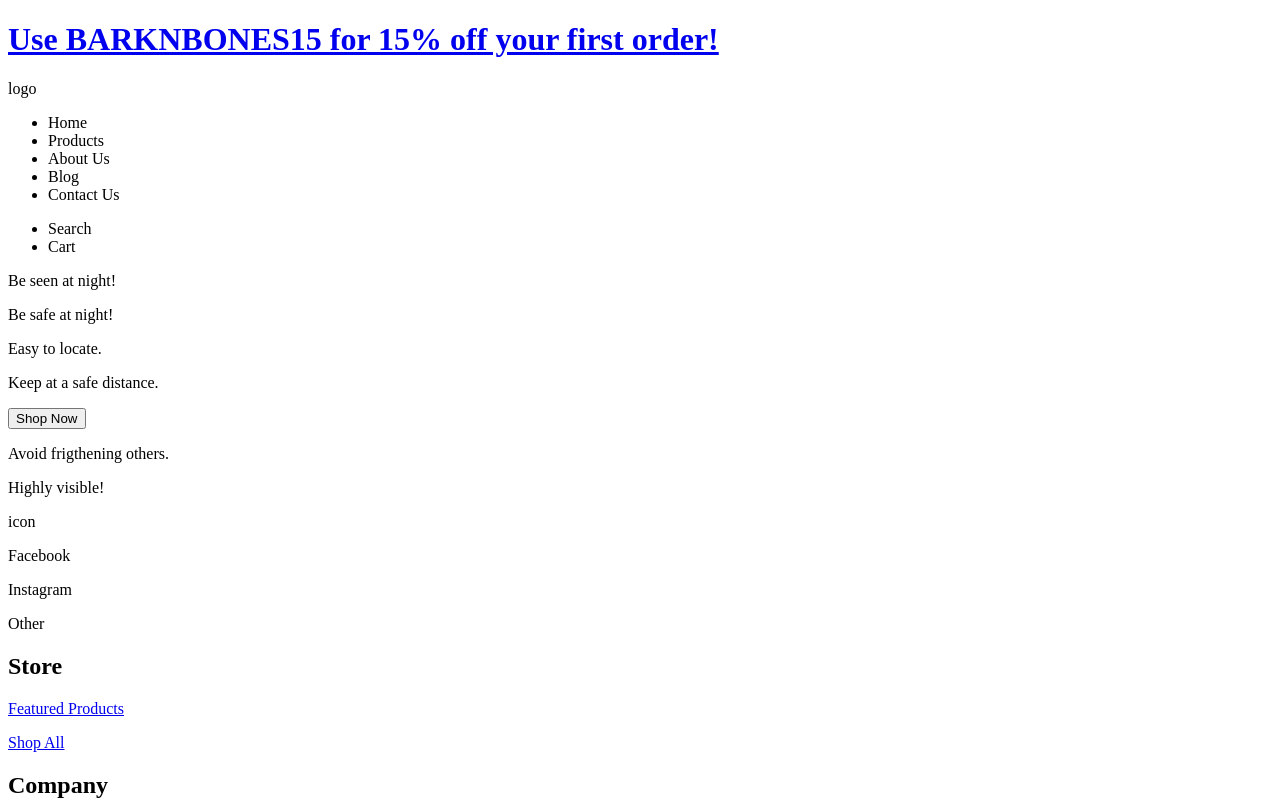
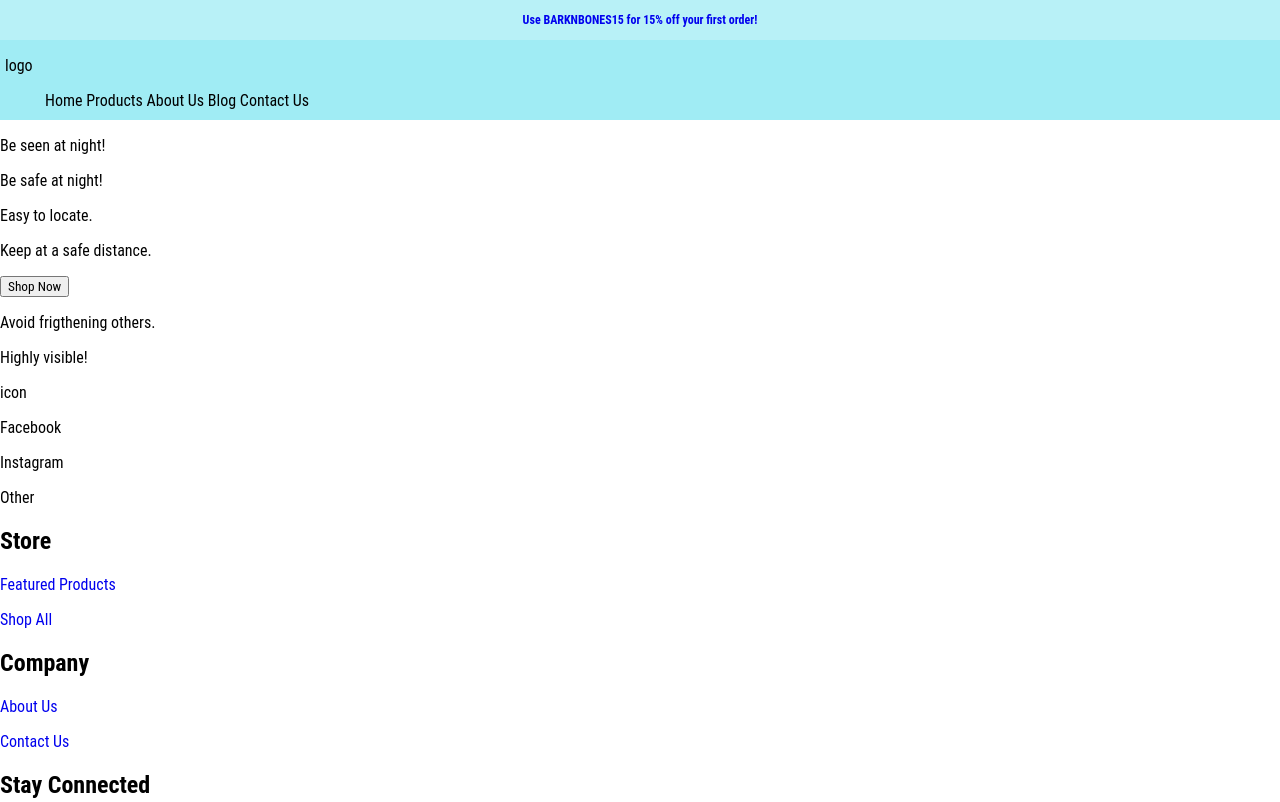
Before and after one commit to zacha0dev/web-learning, a plain HTML site: page proj1/index.html in a window 1280 px wide. Shown: the top 802 px of the page. Drawn offline with Linux system fonts and the light colour scheme.

Commit message:
add content

```diff
--- a/proj1/index.html
+++ b/proj1/index.html
@@ -2,14 +2,17 @@
 
 <html>
     <head>
+        <meta charset="UTF-8">
+		<meta name="viewport" content="width=device-width, initial-scale=1.0">
         <title>Home</title>
+        <link rel="stylesheet" href="./resources/index.css">
     </head>
     <body>
         <!-- Call to Aciton -->
         <div class="call-to-action">
             <div class="call-to-action-content-wrapper">
                <a href="#">
-                   <h1>Use BARKNBONES15 for 15% off your first order!</h1>
+                   <h1 class="call-to-action-text">Use BARKNBONES15 for 15% off your first order!</h1>
                 </a>
             </div>
         </div>
--- a/proj1/resources/index.css
+++ b/proj1/resources/index.css
@@ -1,27 +1,40 @@
 
 /* Global Styling */
-* { }
+* { box-sizing: border-box; font-family: 'Roboto Condensed', sans-serif; }
 html { }
-body { }
+body { overflow: hidden; }
+body, html { height: 100%; margin: 0; }
 h1 { }
 h2 { }
-a { }
+a:link { text-decoration: none; }
+a:visited { text-decoration: none; }
+a:hover { text-decoration: underline; }
+a:active { text-decoration: underline; }
 p { }
 
 /* Class Styling */
 
 /* Call to Action */
-.call-to-action { }
-.call-to-action-content-wrapper { }
+.call-to-action { /* Sizing */      height: 40px; width: 100%;
+                  /* Backgroud */   background-color: #B8F1F7; overflow: hidden;
+                  /* Formatting */  padding-top: 5px; }
+.call-to-action-content-wrapper {
+    display: flex;
+    justify-content: center;
+    align-items: center;
+}
+h1.call-to-action-text { font-size: 12px; }
 
 /* Navigation Menu */
-.navigation-menu { }
-.navigation-menu-content-wrapper { }
-.navigation-menu-site-logo { }
-.navigation-menu-navigation-links { }
-.navigation-links { }
-.navigation-menu-shopping-links { }
-.shopping-links { }
+.navigation-menu { /* Sizing */     height: 80px; width: 100%;
+                   /* Backgroud */  background-color: #A0ECF4; overflow: hidden;
+                   /* Formatting */ }
+.navigation-menu-content-wrapper {  width: 100%; margin: 5px}
+.navigation-menu-site-logo { display: inline;}
+.navigation-menu-navigation-links {display: inline;}
+.navigation-links { display: inline;}
+.navigation-menu-shopping-links { display: inline;}
+.shopping-links { display: inline;}
 
 /* Absolute Navigation Option */
 .navigation-buttons { }
```
